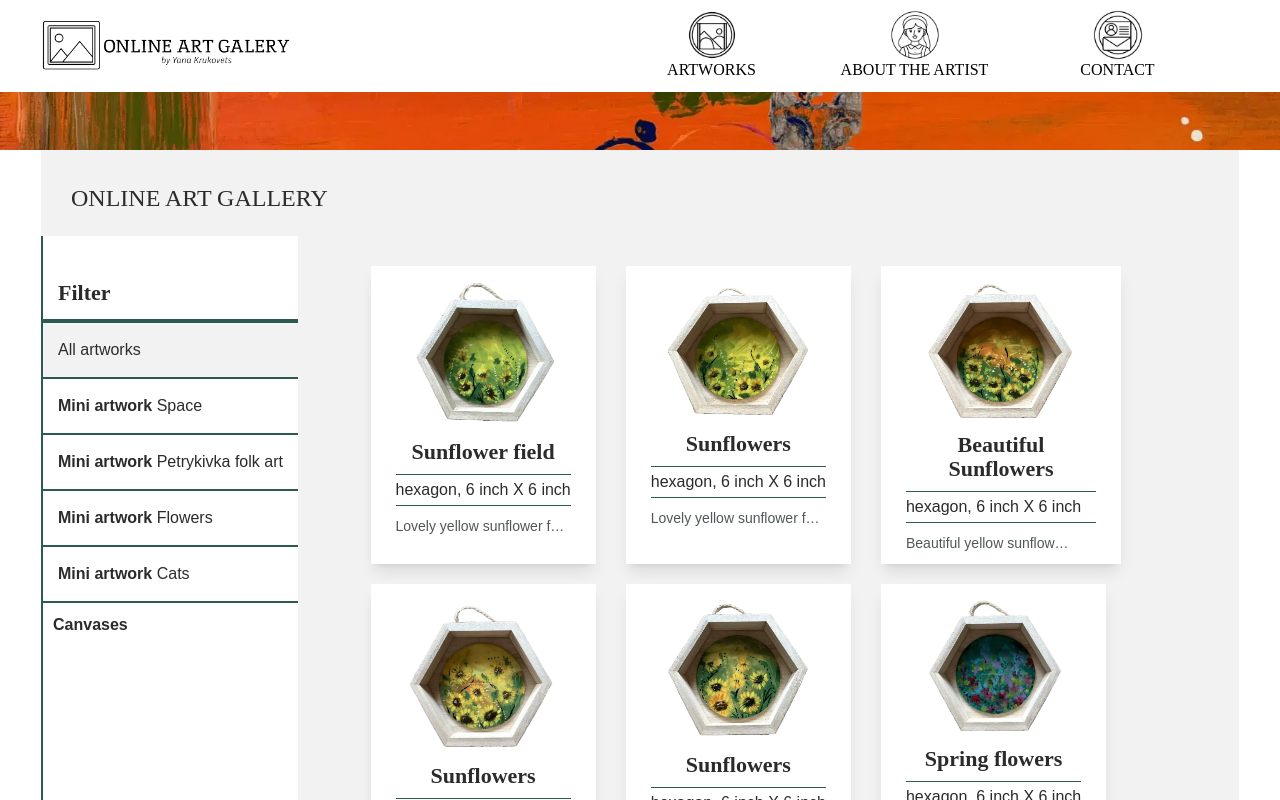
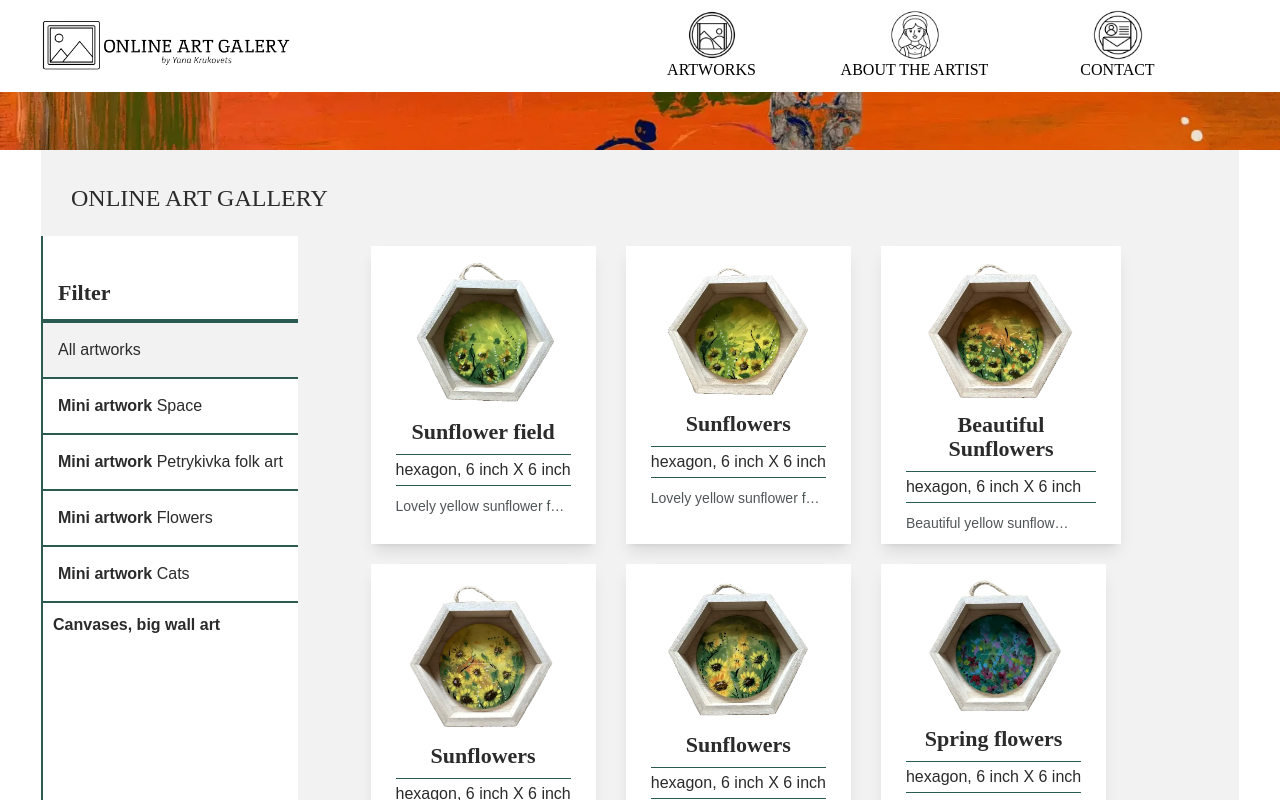
Before and after one commit to YanaKrukovets/gallery, a Next.js app: page /artworks in a window 1280 px wide. Shown: the top 800 px of the page. Built offline with nearby package versions, Linux system fonts and the light colour scheme; a web font is replaced by a local one.

Commit message:
add big wall art

```diff
--- a/pages/artworks.js
+++ b/pages/artworks.js
@@ -422,22 +422,46 @@ export default function Artworks() {
 
   const canvas = [
     {
+      src: "/images/components/artworks/canvas17.webp",
+      alt: "Pink tulips and white flowers",
+      width: 130,
+      height: 50,
+      name: "Spring flowers",
+      size: "will be updated",
+
+      description:
+        "Original acrylic painting. Spring flowers, pink tulips and white flowers. Paper. Acrylic hand-painting, framed, under glass",
+    },
+    {
+      src: "/images/components/artworks/canvas16.webp",
+      alt: "Magic light in the mountains",
+      width: 130,
+      height: 50,
+      name: "Space light",
+      size: "will be updated",
+
+      description:
+        "Original acrylic painting. Magic light in the mountains city. Paper. Acrylic hand-painting, framed, under glass",
+    },
+    {
       src: "/images/components/artworks/canvas15.webp",
       alt: "Yellow sunflower field",
-      width: 140,
-      height: 60,
+      width: 110,
+      height: 30,
       name: "Sunflowers",
       size: "will be updated",
+      b: "my-[20px]",
       description:
         "Original acrylic painting. Yellow sunflower field. Canvas. Acrylic hand-painting 100% bleached cotton. One coat of protective satin varnish are applied to protect the painting from UV rays and dust.",
     },
     {
       src: "/images/components/artworks/canvas14.webp",
       alt: "Pink tulips field",
-      width: 140,
-      height: 60,
+      width: 110,
+      height: 30,
       name: "Tulips field",
       size: "will be updated",
+      b: "my-[20px]",
       description:
         "Original acrylic painting. Pink tulips field. Canvas. Acrylic hand-painting 100% bleached cotton. One coat of protective satin varnish are applied to protect the painting from UV rays and dust.",
     },
@@ -791,12 +815,12 @@ export default function Artworks() {
                       active5 ? "bg-lightGray" : ""
                     }`}
                   >
-                    <strong>Canvases</strong>
+                    <strong>Canvases, big wall art</strong>
                   </a>
                 </div>
               </div>
 
-              <div className="flex my-[30px] w-[75%] pr-[20px] md:pr-0 md:w-full flex-wrap h-[600px] overflow-scroll md:mx-auto">
+              <div className="flex mb-[30px] pt-[10px] w-[75%] pr-[20px] md:pr-0 md:w-full flex-wrap h-[600px] overflow-scroll md:mx-auto">
                 {images.map((image, index) => {
                   return <Artwork image={image} key={index} />;
                 })}
```
Also changed, not shown: public/images/components/artworks/canvas16.webp (added), public/images/components/artworks/canvas17.webp (added).
